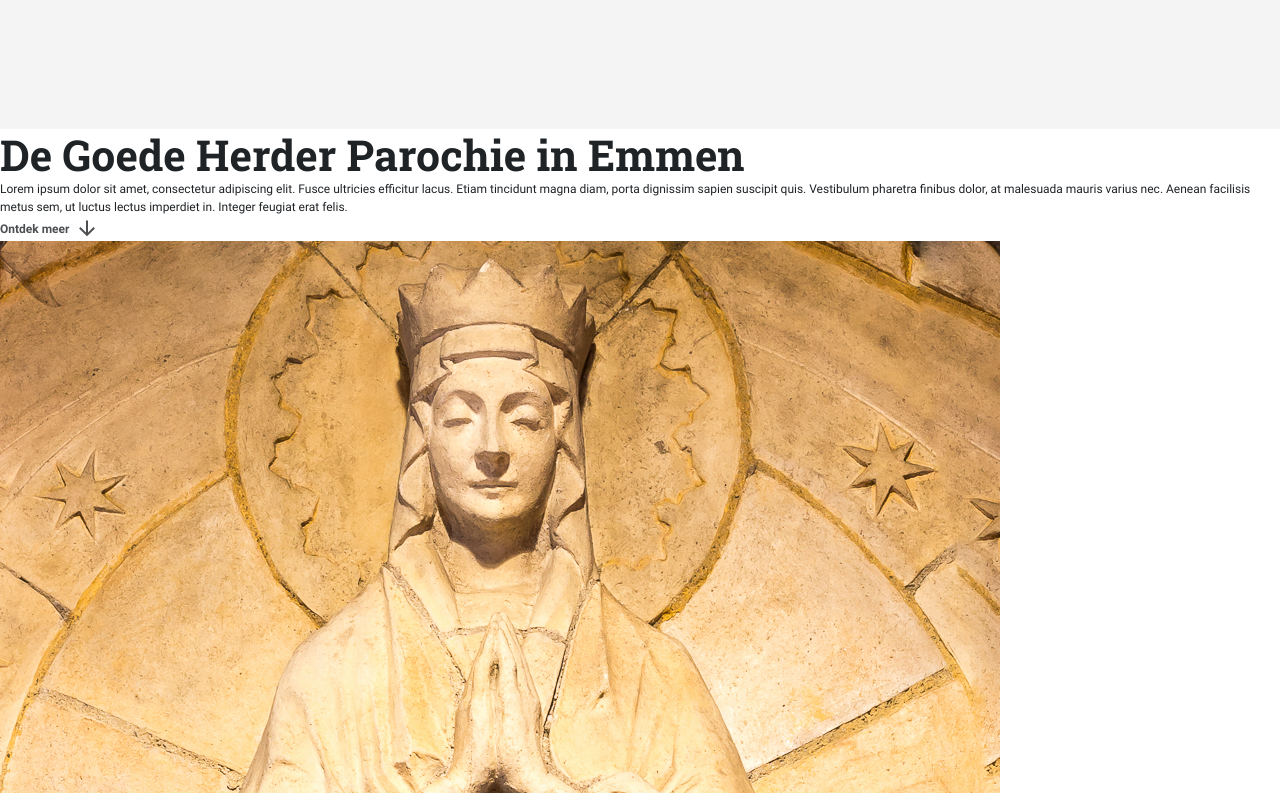
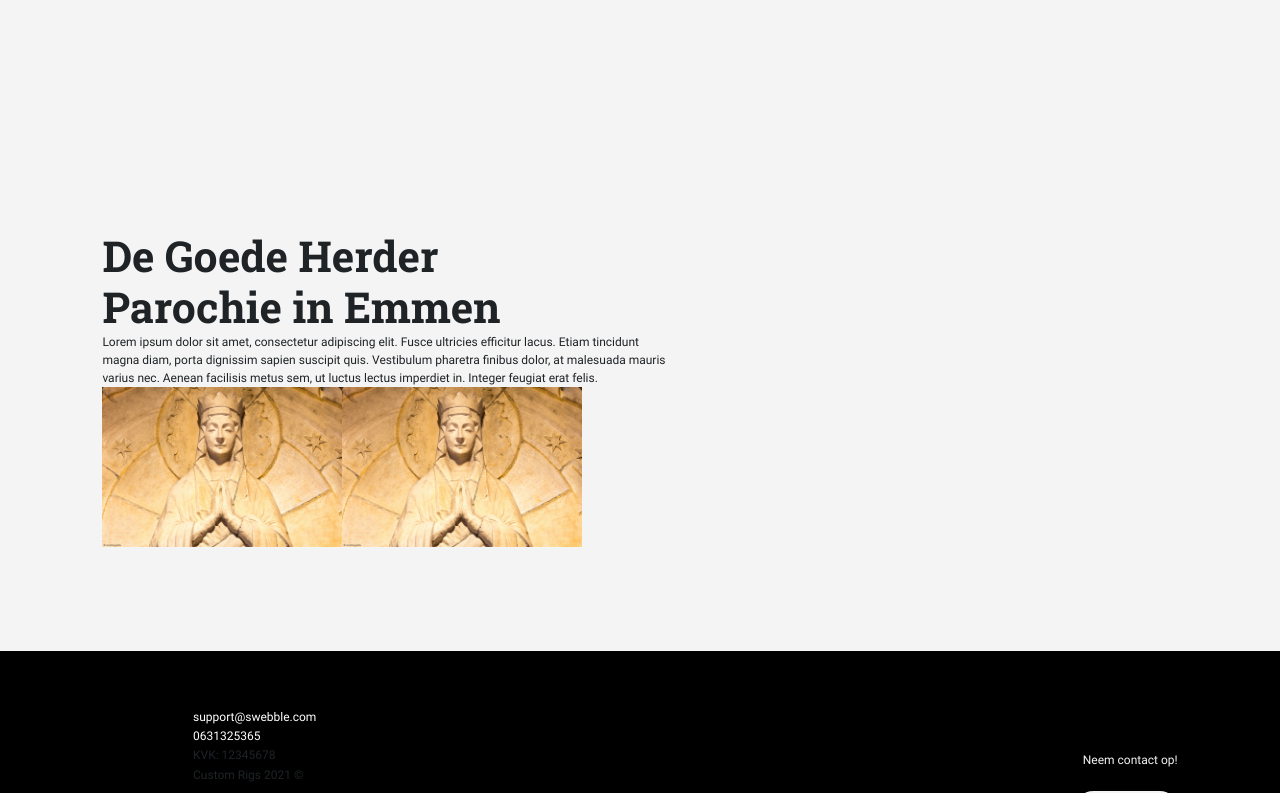
Before and after one commit to TwanVerdel/degoedeherder, a Nuxt app: page / in a window 1280 px wide. Shown: the part 3227-4020 px from the top of the page. Built offline with nearby package versions, Linux system fonts and the light colour scheme.

Commit message:
Update PastorsContent.vue

```diff
--- a/components/PastorsContent.vue
+++ b/components/PastorsContent.vue
@@ -8,7 +8,7 @@
       varius nec. Aenean facilisis metus sem, ut luctus lectus imperdiet in.
       Integer feugiat erat felis.
     </p>
-    <button class="discover" @click="scrollToNext()">
+    <!--<button class="discover" @click="scrollToNext()">
       Ontdek meer
       <svg
         width="24"
@@ -22,7 +22,7 @@
           fill="#1F2326"
         />
       </svg>
-    </button>
+    </button>-->
     <picture>
       <img
         src="~/assets/images/01 detailfoto Maria, OLV Onbevlekt Ontvangen.jpg"
@@ -43,21 +43,54 @@
 
 <script>
 export default {
-    methods: {
+  /*methods: {
             scrollToNext() {
-                var dist = this.$refs.hero.offsetHeight
+                var dist = this.$refs.PastorsContent.offsetHeight
 
                 window.scrollTo({
                     top: dist,
                     behavior: 'smooth'
                 });
             }
-        }
+        }*/
 };
 </script>
 
 <style lang="scss" scoped>
-.discover {
+.pastors-content {
+  @include Outer;
+
+  /*Variables*/
+  background: $white;
+  width: 100%;
+
+  /*Padding*/
+  padding-top: desktop-vw(152px);
+  padding-bottom: desktop-vw(152px);
+
+  @media ($tablet-portrait) {
+    padding-top: tablet-vw(152px);
+    padding-bottom: tablet-vw(152px);
+  }
+
+  @media ($phone) {
+    padding-top: phone-vw(152px);
+    padding-bottom: phone-vw(152px);
+  }
+  h2 {
+    max-width: 480px;
+    max-height: 128px;
+  }
+  p {
+    max-width: 568px;
+    max-height: 80px;
+  }
+  img {
+    max-width: 240px;
+    max-height: 320px;
+  }
+}
+/*.discover {
                     display: grid;
                     grid-auto-flow: column;
                     grid-auto-columns: max-content;
@@ -78,5 +111,5 @@ export default {
                         font-size: phone-vw(18px);
                         gap: phone-vw(8px);
                     }
-}
+}*/
 </style>
```
